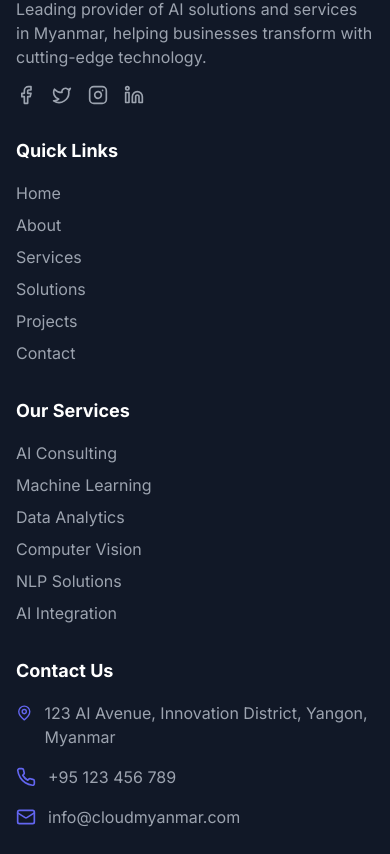
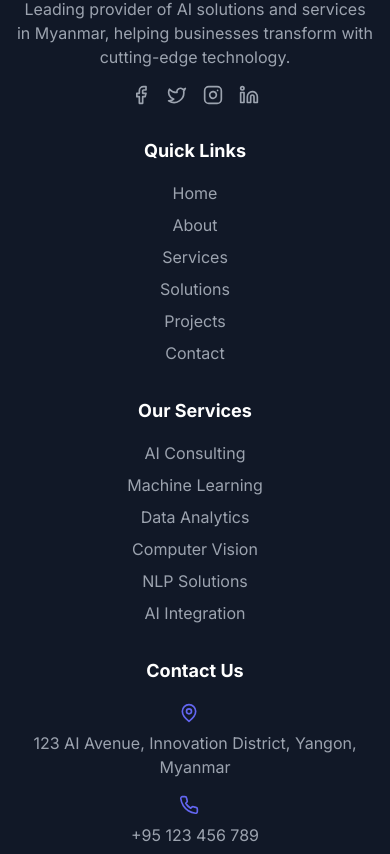
Before and after one commit to ayezinhtun/cloudmyanmar, a React (Vite) app: page /support in a window 390 px wide. Shown: the part 6090-6944 px from the top of the page. Built offline with nearby package versions, Linux system fonts and the light colour scheme.

Commit message:
update in dev

```diff
--- a/src/components/layout/Footer.tsx
+++ b/src/components/layout/Footer.tsx
@@ -9,7 +9,7 @@ const Footer = () => {
       <div className="container-custom pt-16 pb-8">
         <div className="grid grid-cols-1 md:grid-cols-2 lg:grid-cols-4 gap-8">
           {/* Company Info */}
-          <div>
+          <div className='flex flex-col items-center text-center md:text-start md:items-start'>
             <Link to="/" className="flex items-center gap-2 mb-4">
               <Cpu className="h-6 w-6 text-indigo-500" />
               <div className="flex flex-col">
@@ -37,7 +37,7 @@ const Footer = () => {
           </div>
 
           {/* Quick Links */}
-          <div>
+          <div className='text-center md:text-start'>
             <h5 className="font-bold mb-4 text-white">Quick Links</h5>
             <ul className="space-y-2">
               <li><Link to="/" className="text-gray-400 hover:text-indigo-400 transition-colors">Home</Link></li>
@@ -50,7 +50,7 @@ const Footer = () => {
           </div>
 
           {/* Services */}
-          <div>
+          <div className='text-center md:text-start'>
             <h5 className="font-bold mb-4 text-white">Our Services</h5>
             <ul className="space-y-2">
               <li><Link to="/services" className="text-gray-400 hover:text-indigo-400 transition-colors">AI Consulting</Link></li>
@@ -63,18 +63,18 @@ const Footer = () => {
           </div>
 
           {/* Contact */}
-          <div>
+          <div className='text-center md:text-start'>
             <h5 className="font-bold mb-4 text-white">Contact Us</h5>
             <ul className="space-y-4">
-              <li className="flex items-start">
+              <li className="flex flex-col gap-y-2 items-center md:flex-row md:items-start">
                 <MapPin className="h-5 w-5 text-indigo-500 mr-3 mt-0.5" />
                 <span className="text-gray-400">123 AI Avenue, Innovation District, Yangon, Myanmar</span>
               </li>
-              <li className="flex items-center">
+              <li className="flex flex-col gap-y-2 items-center md:flex-row md:items-start">
                 <Phone className="h-5 w-5 text-indigo-500 mr-3" />
                 <span className="text-gray-400">+95 123 456 789</span>
               </li>
-              <li className="flex items-center">
+              <li className="flex flex-col gap-y-2 items-center md:flex-row md:items-start">
                 <Mail className="h-5 w-5 text-indigo-500 mr-3" />
                 <span className="text-gray-400">info@cloudmyanmar.com</span>
               </li>
--- a/src/components/layout/Header.tsx
+++ b/src/components/layout/Header.tsx
@@ -115,7 +115,7 @@ const Header = () => {
           className="md:hidden bg-gray-900 border-t border-gray-800 mt-3"
         >
           <div className="container-custom py-4">
-            <ul className="flex flex-col space-y-3">
+            <ul className="flex flex-col space-y-3 items-center">
               {navItems.map((item) => (
                 <li key={item.name}>
                   <NavLink
```
